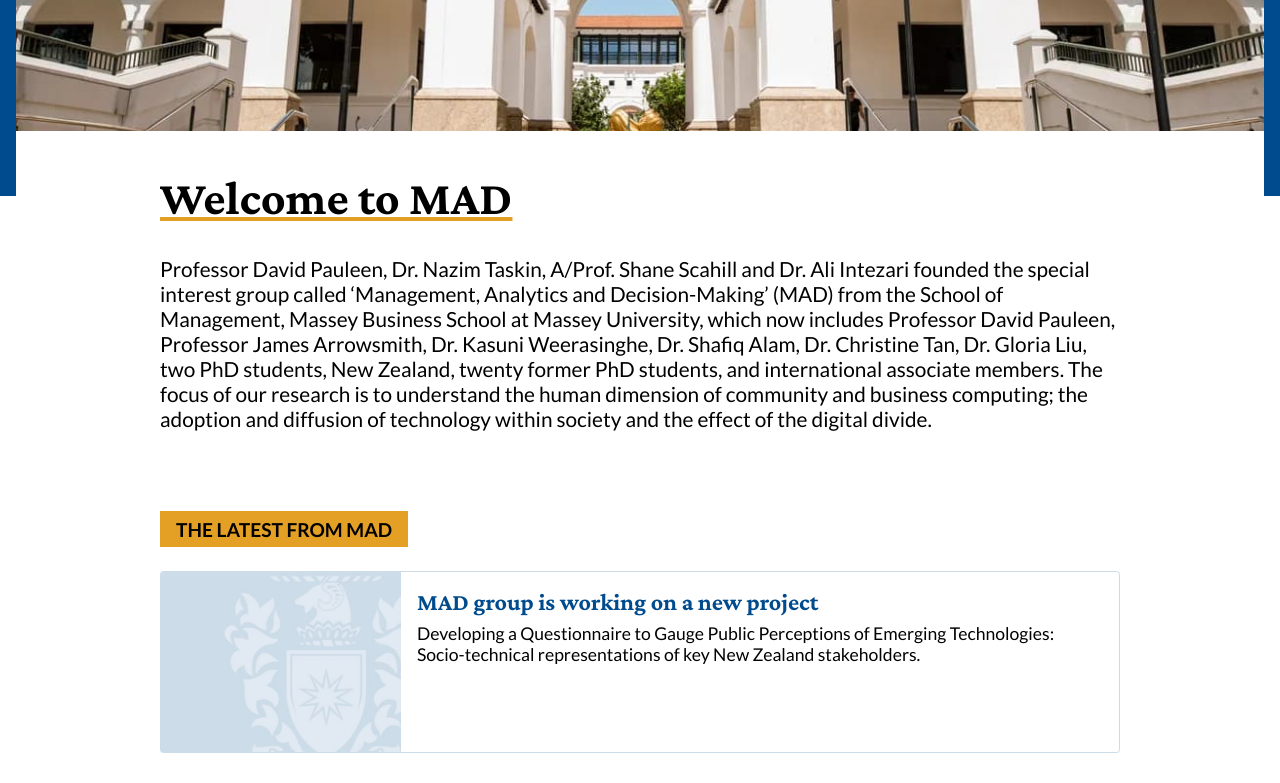
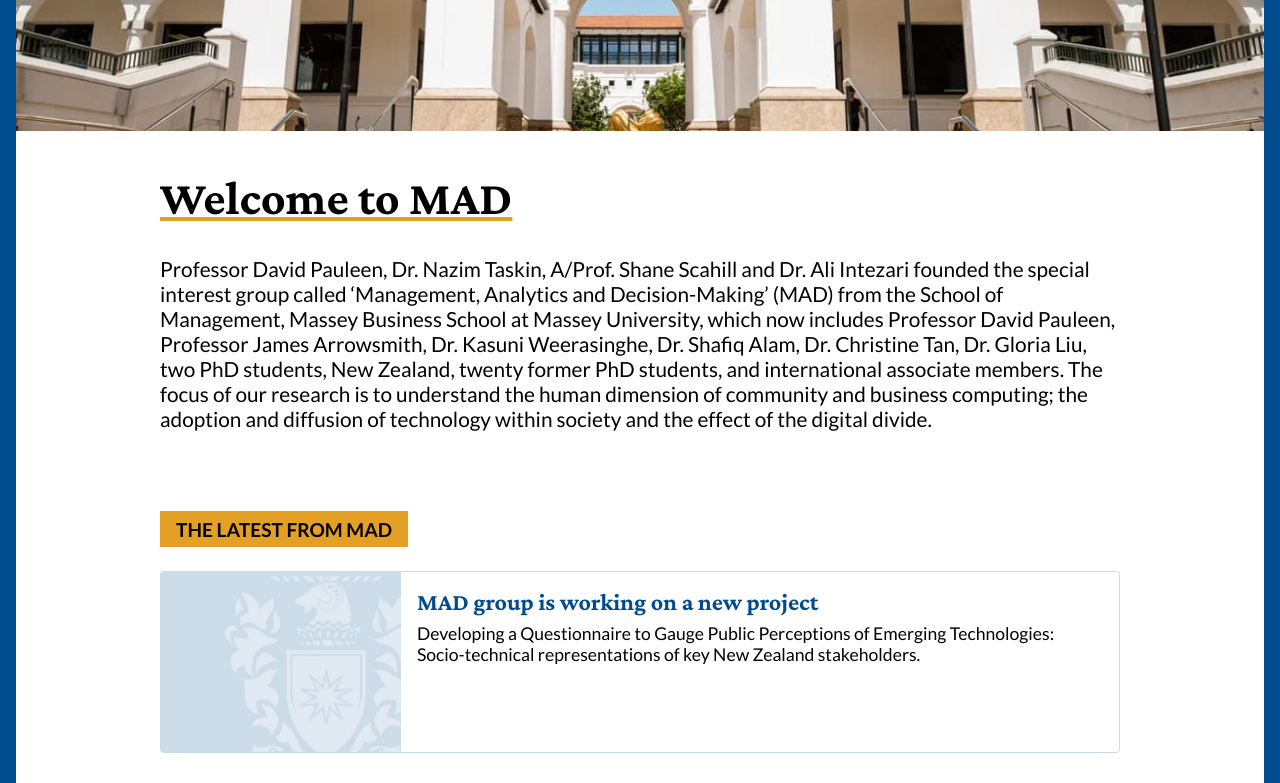
Before and after one commit to samkaraca/mad-website, a Next.js app: page / in a window 1280 px wide. Shown: the part 700-1483 px from the top of the page. Built offline with nearby package versions, Linux system fonts and the light colour scheme.

Commit message:
Feature: New title section in default main container.

```diff
--- a/src/components/default-main-container/default-main-container.module.scss
+++ b/src/components/default-main-container/default-main-container.module.scss
@@ -4,7 +4,8 @@
   position: relative;
   display: flex;
   justify-content: center;
-  margin-bottom: 7rem;
+  height: 100%;
+  background-color: gv.$primary-color;
 }
 
 .background-banner {
@@ -19,6 +20,8 @@
 }
 
 .content {
+  display: flex;
+  flex-direction: column;
   max-width: calc(gv.$readable-content-max-width * 1.3);
   width: 70%;
   margin-inline: 2rem;
@@ -42,12 +45,22 @@
   }
 }
 
+.embedded-title {
+  padding-block: calc(1.3rem * var(--100-to-70));
+  padding-inline: calc(2.8rem * var(--100-to-60));
+  font-size: 2.5rem;
+  color: white;
+  max-width: 100%;
+}
+
 .white-background {
+  flex-grow: 1;
   background-color: white;
   padding: calc(2.5rem * var(--100-to-70)) calc(2.8rem * var(--100-to-60));
   display: flex;
   flex-direction: column;
   align-items: center;
+  padding-bottom: 8rem;
 }
 
 @media screen and (max-width: 1500px) {
--- a/src/components/default-main-container/index.tsx
+++ b/src/components/default-main-container/index.tsx
@@ -6,10 +6,14 @@
   image,
   imageAlt,
   title,
+  embeddedTitle,
+  embeddedTitleBackgroundColor,
   children,
 }: {
   image: string;
   imageAlt: string;
+  embeddedTitle?: string;
+  embeddedTitleBackgroundColor?: string;
   title: string;
   children: ReactNode;
 }) => {
@@ -19,6 +23,16 @@
       <div className={styles["content"]}>
         <h1 className={crimsonPro.className}>{title}</h1>
         <img src={image} alt={imageAlt} />
+        {embeddedTitle && (
+          <h1
+            style={{
+              backgroundColor: embeddedTitleBackgroundColor || "chocolate",
+            }}
+            className={styles["embedded-title"]}
+          >
+            {embeddedTitle}
+          </h1>
+        )}
         <div className={styles["white-background"]}>{children}</div>
       </div>
     </main>
```
